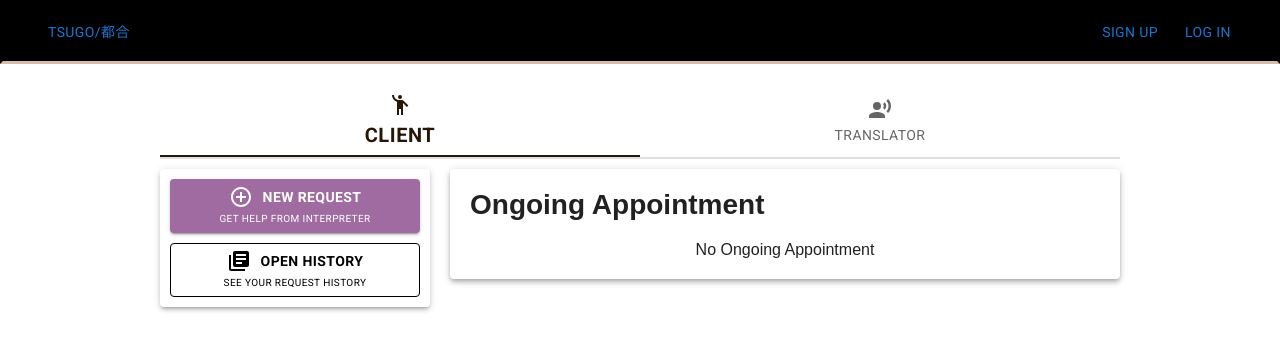
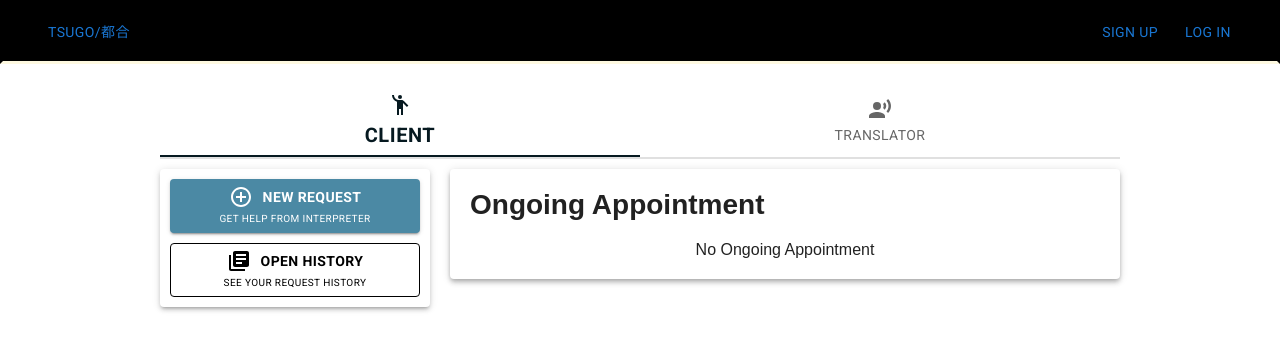
Before and after one commit to TSUGO-CORPORATED/tsugo-website, a Next.js app: page /dashboard in a window 1280 px wide. Shown: the top 350 px of the page. Built offline with nearby package versions, Linux system fonts and the light colour scheme; no server answers; sample sign-in values are in the browser's storage; a web font is replaced by a local one.

Commit message:
feat: change base color

```diff
--- a/src/css/_variables.scss
+++ b/src/css/_variables.scss
@@ -3,9 +3,9 @@ $color-light-grey: #f3f3f3;
 $color-medium-grey: #cfcfcf;
 $color-dark-grey: #9c9b9b;
 $color-black: #000000;
-$color-off-dark: #251605;
-$color-off-mid: #9F6BA0;
-$color-off-light: #D8BCAB;
+$color-off-dark: #061920;
+$color-off-mid: #4b89a4;
+$color-off-light: #fef9e1;
 
 
 $color-button-white: (
--- a/src/css/styles.css
+++ b/src/css/styles.css
@@ -897,7 +897,7 @@
 }
 .appointment-detail__accept-modal__agreement__check__link {
   text-decoration: underline;
-  color: #D8BCAB;
+  color: #fef9e1;
 }
 .appointment-detail__accept-modal__agreement__note {
   font-size: 12px;
@@ -1235,7 +1235,7 @@
 
 .navbar {
   border-style: solid;
-  border-bottom-color: #D8BCAB;
+  border-bottom-color: #fef9e1;
   background-color: black;
   position: fixed;
   width: 100%;
--- a/src/muistyle.ts
+++ b/src/muistyle.ts
@@ -1,6 +1,6 @@
-export const colorOffDark = '#251605';
-export const colorOffMid = '#9F6BA0';
-export const colorOffLight = '#D8BCAB';
+export const colorOffDark = '#061920'; // 6, 25,32
+export const colorOffMid = '#4b89a4'; // 75, 137, 164
+export const colorOffLight = '#fef9e1'; // 254, 249, 225
 
 export const buttonWhite =  {
     color: 'black',
```
